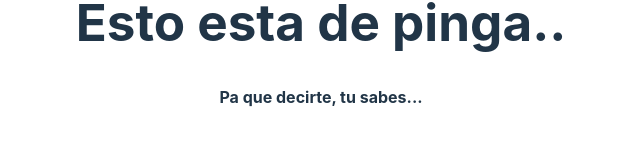
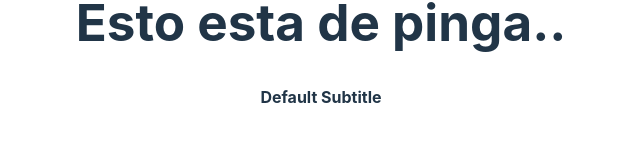
Before and after one commit to RE15EL/react-fer, a React (Vite) app: page / in a window 1280 px wide. Shown: the part 355-500 px from the top of the page, without its empty margins (319-959 px from the left). Built offline with nearby package versions, Linux system fonts and the light colour scheme.

Commit message:
default props

```diff
--- a/src/components/props/PropsUse.jsx
+++ b/src/components/props/PropsUse.jsx
@@ -11,18 +11,26 @@ export const Article = ({title, subtitle})=>{
     )
 }
 
-//definicion de prop-types
-Article.propTypes = {
-    title: PropTypes.string.isRequired,
-    subtitle: PropTypes.string,
+// definicion de default-props, esta validacion se realiza antes
+// que la de las prop-types
+Article.defaultProps = {
+    subtitle: 'Default Subtitle',
+    title: 'Default Title',
 }
 
+// definicion de prop-types
+Article.propTypes = {
+    subtitle: PropTypes.string,
+    title: PropTypes.string.isRequired,
+}
+
+// componente PropUse
 export const PropsUse = () => {
     return (
         <>
             <Article
                 title="Esto esta de pinga.."
-                subtitle="Pa que decirte, tu sabes..."
+
             />
         </>
     )
```
